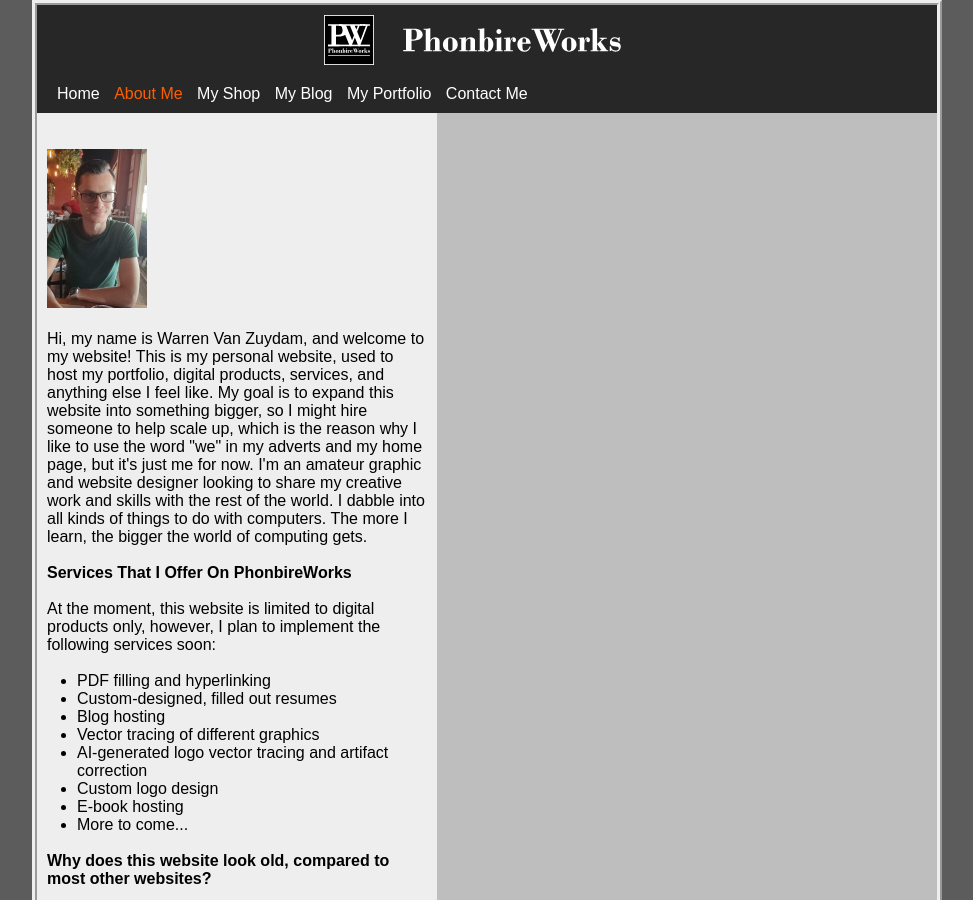
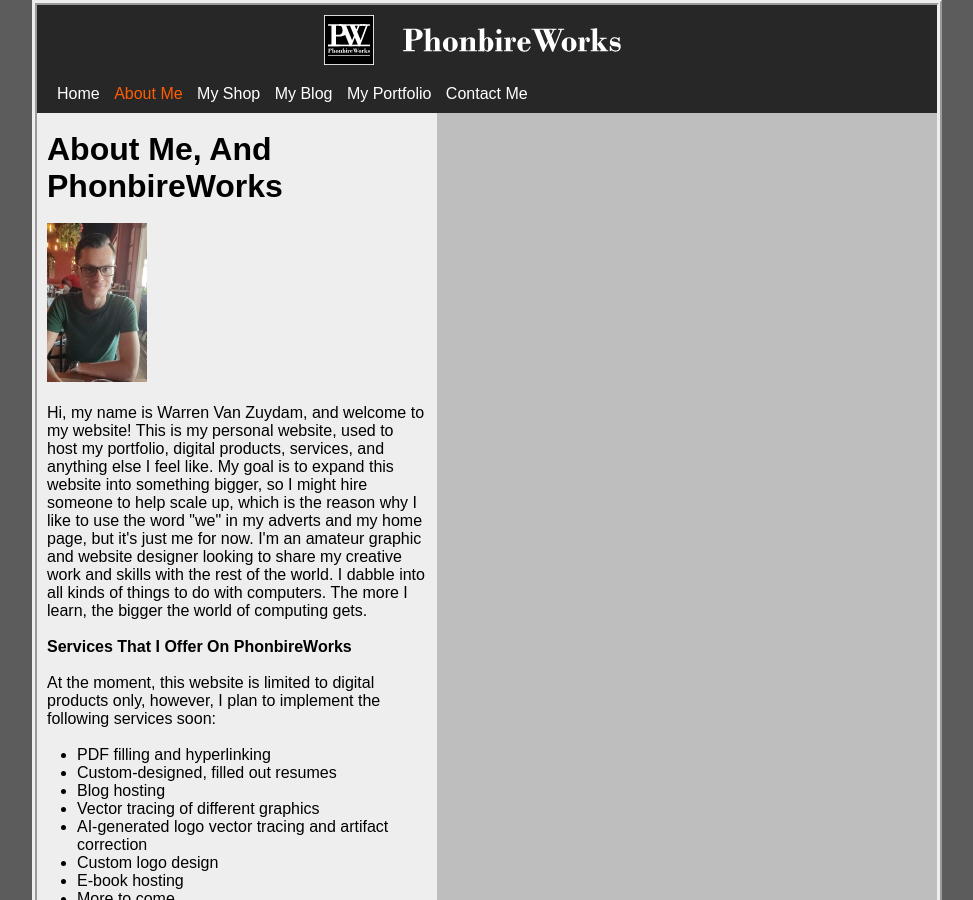
Before and after one commit to PhonbireWorks/site, a Jekyll site: the page about.html, which Jekyll copies as it is, in a window 1280 px wide and 900 px high. Shown: the whole window, without its empty margins (153-1126 px from the left). Built offline with Jekyll 4.4.1, drawn with Linux system fonts in a browser that asks for light colours.

Commit message:
Add files via upload

```diff
--- a/about.html
+++ b/about.html
@@ -57,7 +57,7 @@
             <div style="width: 400px; background-color: #eeeeee; position: relative;">
                 <!-- <img src="assets/1.jpg" alt="" style="position: absolute; top: 900px; left: 450px; width: 150px;"> -->
                 <br>
-                <!-- <h1 style="margin-left: 10px; margin-right: 10px">About Me, And PhonbireWorks</h1> -->
+                <h1 style="margin-left: 10px; margin-right: 10px">About Me, And PhonbireWorks</h1>
                 <br>
                 <img src="assets/mugshot2.jpg" style="width: 100px; margin-left: 10px" alt="Warren Van Zuydam">
                 <br><br>
@@ -160,7 +160,7 @@
 
 
 
-
+            </div>
                 <!-- MAIN WEBPAGE BOX ENDS -->
         </main>
         <footer>
```
